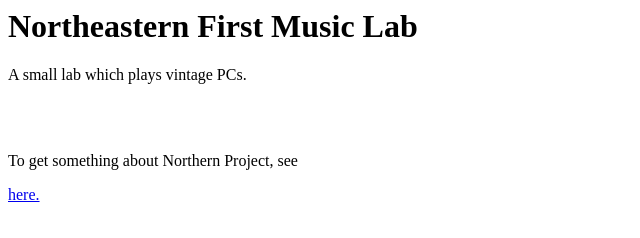
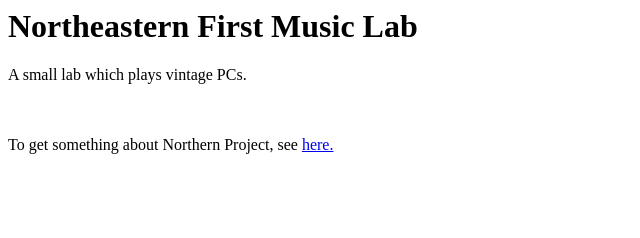
Before and after one commit to mika-sc/mika-sc.github.io, a plain HTML site: page index.html in a window 1280 px wide. Shown: the whole page, without its empty margins (0-640 px from the left). Drawn offline with Linux system fonts and the light colour scheme.

Commit message:
Update index.html

```diff
--- a/index.html
+++ b/index.html
@@ -6,6 +6,6 @@
     <h1>Northeastern First Music Lab</h1>
 
     <p>A small lab which plays vintage PCs.</p><br><br>
-    <p>To get something about Northern Project, see </p><a href="https://mika-sc.github.io/nrproj.html">here.</a>
+    To get something about Northern Project, see <a href="https://mika-sc.github.io/nrproj.html">here.</a>
   </body>
 </html>
```
